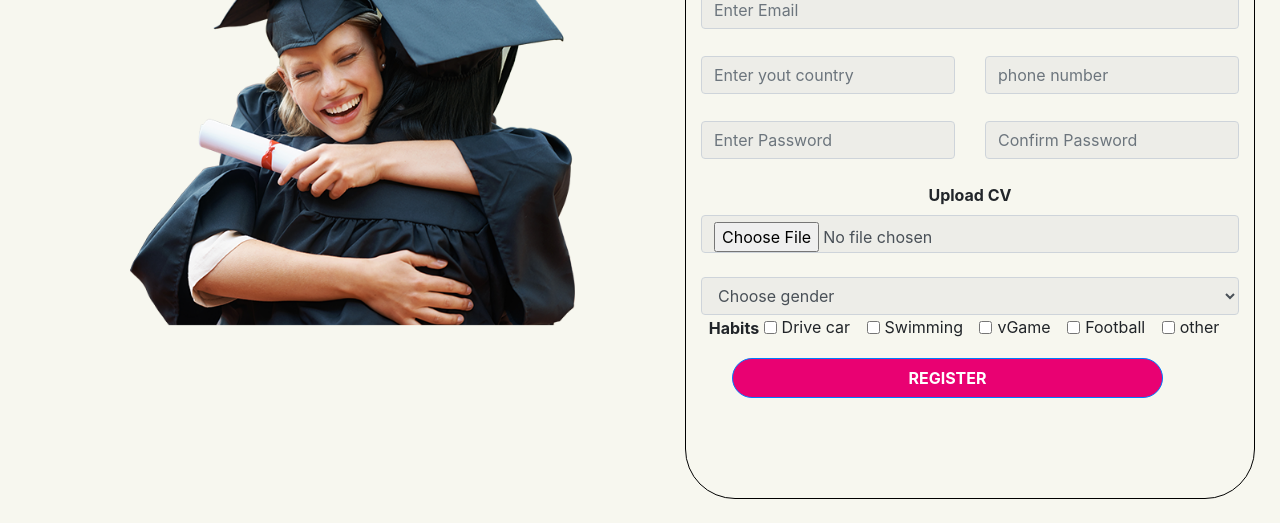
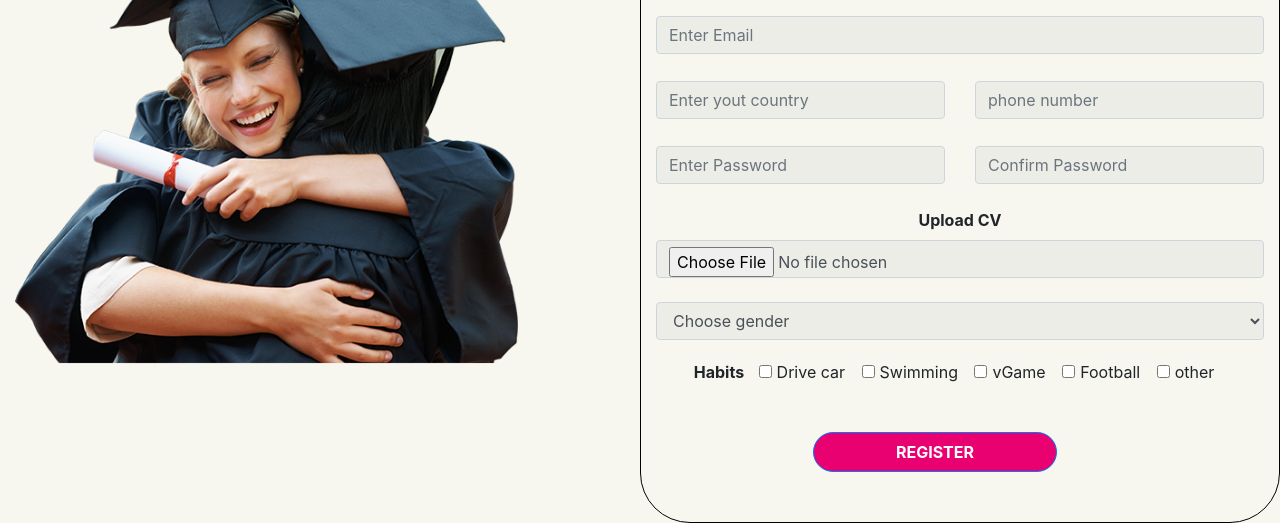
Before and after one commit to mohammadDarAhmad/register-form, a plain HTML site: page index.html in a window 1280 px wide. Shown: the part 316-839 px from the top of the page. Before the commit the page ends 815 px from the top, so only its background shows below. Drawn offline with nearby package versions, Linux system fonts and the light colour scheme.

Commit message:
Delete unnecessary
Delete unnecessary

```diff
--- a/css/style.css
+++ b/css/style.css
@@ -26,8 +26,8 @@
      margin-left: auto;
 }
  .register-content{
-     margin-top: 1px 1px 1px 1px;
-     padding-bottom: 100px;
+     margin-top: 10px;
+     padding-bottom: 50px;
      border: 1px solid black;
      border-radius: 50px;
      align-items: center;
@@ -44,7 +44,7 @@
      max-width: 100%;
      height: 100px;
 }
- .title{
+ .title-addmission{
      margin: 15px 0;
      color: #333;
      text-transform: uppercase;
@@ -63,21 +63,18 @@
      text-transform: uppercase;
      font-size: 2.5rem;
 }
+ .label-habits{
+     padding: 20px 10px 0px 0px;
+}
  .btn-register{
-     margin-top: 0;
      display: block;
-     width: 80%;
+     width: 40%;
      height: 40px;
      border-radius: 25px !important;
-     outline: none;
-     border: none;
      background-color: #E90172 !important;
-     font-size: 1.5rem;
      color: #fff;
      text-transform: uppercase;
-     margin: 10px 50px 0px 5px !important;
-     cursor: pointer;
-     transition: .5s;
+     margin: 40px 50px 0px 0px !important;
 }
  .btn-register:hover{
      background-position: right;
@@ -85,6 +82,11 @@
  @media (min-width: 1600px){
      .container{
          max-width: 1750px !important;
+    }
+}
+ @media (min-width: 1200px){
+     .container{
+         max-width: 1500px !important;
     }
 }
  @media screen and (max-width: 992px){
```
